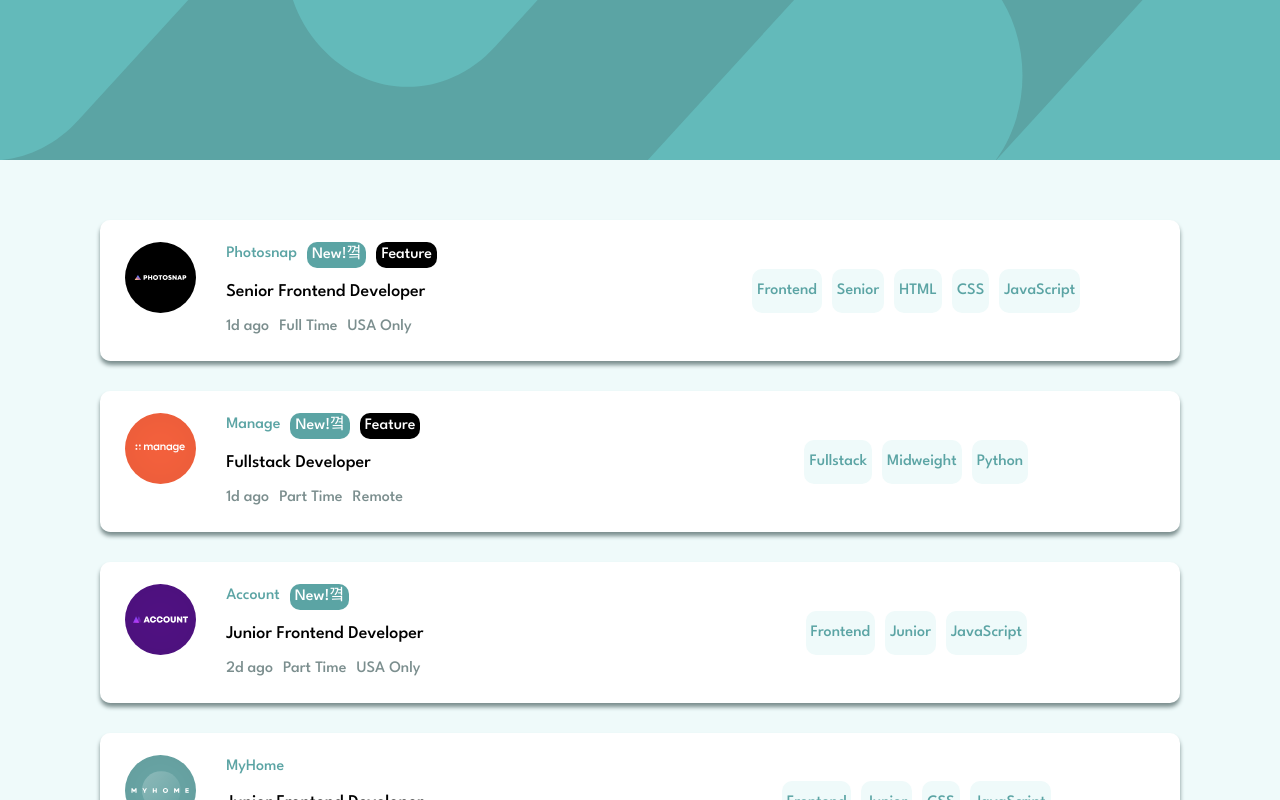
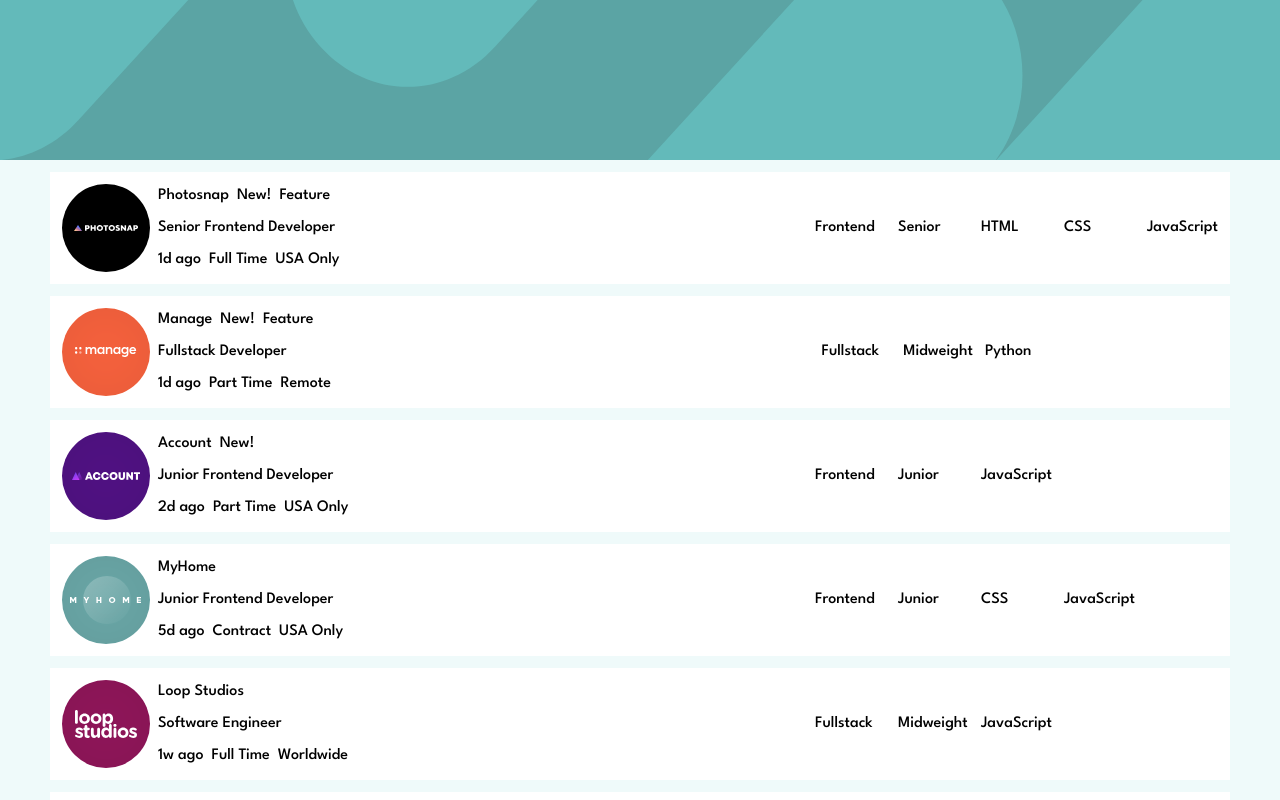
Before and after one commit to olayinka06-dev/static-job, a React (Create React App) app: page / in a window 1280 px wide. Shown: the top 800 px of the page. Built offline with nearby package versions, Linux system fonts and the light colour scheme.

Commit message:
creating the context api and creating the staic job card

```diff
--- a/src/App.js
+++ b/src/App.js
@@ -1,9 +1,11 @@
 import React from "react";
 import Final3 from "./components/Final3";
+import { Home } from "./components/staticjob/Home";
 
 const App = () => {
   return (
     <>
+    <Home/>
       <Final3 />
     </>
   );
--- a/src/Components/Final3.jsx
+++ b/src/Components/Final3.jsx
@@ -2,7 +2,6 @@
 import { useState, useEffect } from 'react';
 import jobdata from './alldata'
 import './Practice.css';
-import header from '../image/bg-header-desktop.svg';
 
 const Final3 = () => {
   const [jobs, setJobs] = useState([]);
@@ -63,7 +62,7 @@
 
   return (
     <div className="biggest">
-      <div><img className="iger" src={header} alt="" /></div>
+      <div><img className="iger" src={"/images/bg-header-desktop.svg"} alt="" /></div>
       <div className="content">
         <div className="overall">
           <div className="aliner">
--- a/src/Components/Practice.css
+++ b/src/Components/Practice.css
@@ -103,7 +103,7 @@
     flex-direction: column;
     gap: 30px;
 }
-.container{
+/* .container{
     width: 100%;
     min-height: 10vh;
     display: flex;
@@ -113,10 +113,10 @@
     padding-left: 20px;
     box-shadow: 0px 4px 4px hsl(180, 8%, 52%);
     border-left: 5px solid white;
-}
-.container:hover{
+} */
+/* .container:hover{
     border-left: 5px solid hsl(180, 29%, 50%);
-}
+} */
 .first{
     min-height: 10vh;
     width: 100%;
--- /dev/null
+++ b/src/Components/entities/Entity.jsx
@@ -0,0 +1,42 @@
+import React from "react";
+import { useStaticJobContext } from "../provider/Context";
+
+export const JobCard = () => {
+  const { allData } = useStaticJobContext();
+  return (
+    <div className="flex flex-col gap-3">
+      {allData.jobdata.map((job) => (
+        <div
+          className="flex items-start bg-white p-3 justify-start flex-col md:flex-row md:justify-between md:items-center"
+          key={job.id}
+        >
+          <div className="flex flex-row gap-2 items-center">
+            <div className="">
+              <img className="" src={job.logo} alt="" />
+            </div>
+            <div className="flex flex-col gap-2">
+              <div className="flex flex-row gap-2">
+                <h4>{job.company}</h4>
+                {job.new ? <h4>New!</h4> : null}
+                {job.featured ? <h4>Feature</h4> : null}
+              </div>
+              <span>{job.position}</span>
+              <div className="flex flex-row gap-2">
+                <h4>{job.postedAt}</h4>
+                <h4>{job.contract}</h4>
+                <h4>{job.location}</h4>
+              </div>
+            </div>
+          </div>
+          <div className="grid grid-cols-3 md:grid-cols-5 gap-3 items-center">
+            <h4 onClick={allData.handleRoleClick(job.role)}>{job.role}</h4>
+            <h4>{job.level}</h4>
+            {job.languages.map((language) => (
+              <h4 key={language}>{language}</h4>
+            ))}
+          </div>
+        </div>
+      ))}
+    </div>
+  );
+};
--- a/src/Components/provider/AppWrapper.jsx
+++ b/src/Components/provider/AppWrapper.jsx
@@ -1,11 +1,25 @@
-import React from 'react';
-import { StaticJobContext } from './Context';
+import React, { useState } from "react";
+import { StaticJobContext } from "./Context";
+import jobdata from "../alldata";
 
+export const AppWrapper = ({ children }) => {
+  const [selectedRole, setSelectedRole] = useState([]);
+  const [selectedLevel, setSelectedLevel] = useState([]);
+  const [selectedLanguage, setSelectedLanguage] = useState([]);
+  const handleRoleClick = (role) => {
 
-export const AppWrapper = ({children}) => {
+  };
+  const handleLevelClick = (level) => {};
+  const handleLanguageClick = (language) => {};
+  const allData = {
+    jobdata,
+    handleRoleClick,
+    handleLevelClick,
+    handleLanguageClick,
+  };
   return (
-    <StaticJobContext.Provider value={""}>
-        {children}
+    <StaticJobContext.Provider value={{ allData }}>
+      {children}
     </StaticJobContext.Provider>
-  )
-}
+  );
+};
--- a/src/Components/provider/Context.jsx
+++ b/src/Components/provider/Context.jsx
@@ -1,6 +1,13 @@
 import { createContext, useContext } from "react";
 
-export const StaticJobContext = createContext();
+export const StaticJobContext = createContext({
+    allData:{
+        jobdata: [{}],
+        handleRoleClick: ()=>{},
+        handleLevelClick: ()=>{},
+        handleLanguageClick: ()=>{},
+    }
+});
 
 export const useStaticJobContext = () => (
     useContext(StaticJobContext)
--- /dev/null
+++ b/src/Components/staticjob/Header.jsx
@@ -0,0 +1,7 @@
+import React from 'react'
+
+export const Header = () => {
+  return (
+    <img className='h-[20vh] w-full bg-main' src="/images/bg-header-desktop.svg" alt="" />
+  )
+}
--- /dev/null
+++ b/src/Components/staticjob/Home.jsx
@@ -0,0 +1,16 @@
+import React from "react";
+import { Header } from "./Header";
+import { StaticJob } from "./StaticJob";
+
+export const Home = () => {
+  return (
+    <section className="bg-primary">
+      <header>
+        <Header />
+      </header>
+      <main>
+        <StaticJob/>
+      </main>
+    </section>
+  );
+};
--- /dev/null
+++ b/src/Components/staticjob/StaticJob.jsx
@@ -0,0 +1,12 @@
+import React from 'react'
+import { JobCard } from '../entities/Entity'
+
+export const StaticJob = () => {
+  return (
+    <div className="py-3">
+        <div className="container">
+            <JobCard/>
+        </div>
+    </div>
+  )
+}
--- /dev/null
+++ b/src/Components/staticjob/TodoList.jsx
@@ -0,0 +1,7 @@
+import React from 'react'
+
+export const TodoList = () => {
+  return (
+    <div>TodoList</div>
+  )
+}
--- a/tailwind.config.js
+++ b/tailwind.config.js
@@ -5,7 +5,24 @@
     "./public/index.html"
   ],
   theme: {
-    extend: {},
+    extend: {
+      backgroundImage: {
+        'gradient-radial': 'radial-gradient(var(--tw-gradient-stops))',
+        'gradient-conic':
+          'conic-gradient(from 180deg at 50% 50%, var(--tw-gradient-stops))',
+      },
+      colors: {
+        "main": "hsl(180, 29%, 50%)",
+        "primary": "hsl(180, 52%, 96%)"
+      }
+    },
+    container: {
+      center: true,
+      padding:  {
+        DEFAULT: '20px',
+        md: '50px'
+      }
+    },
   },
   plugins: [],
 }
```
Also changed, not shown: later.jsx (deleted, +0 -14 lines), public/images/bg-header-desktop.svg (renamed from src/image/bg-header-desktop.svg), src/image/photosnap.svg (deleted).
